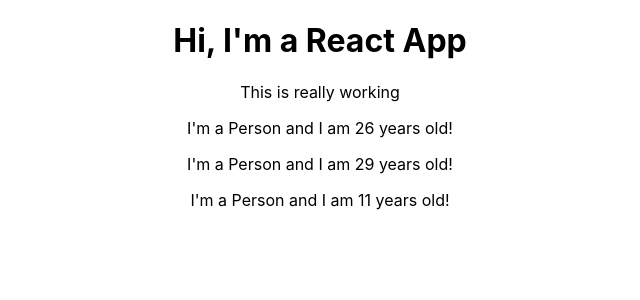
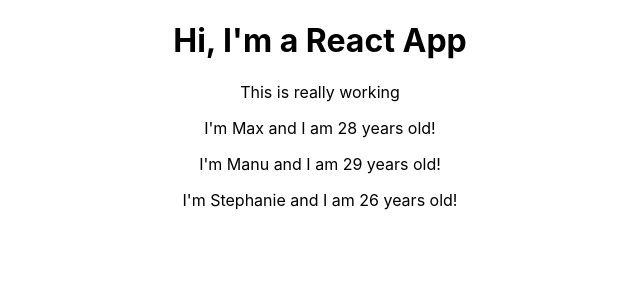
Before and after one commit to RdotSilva/React-Complete-Guide-Course, a React (Create React App) app: page / in a window 1280 px wide. Shown: the top 300 px of the page, without its empty margins (320-960 px from the left). Built offline with nearby package versions, Linux system fonts and the light colour scheme.

Commit message:
Add props to Person

```diff
--- a/src/App.js
+++ b/src/App.js
@@ -8,9 +8,9 @@ class App extends Component {
       <div className="App">
         <h1>Hi, I'm a React App</h1>
         <p>This is really working</p>
-        <Person />
-        <Person />
-        <Person />
+        <Person name="Max" age="28" />
+        <Person name="Manu" age="29">My Hobbies: Racing</Person>
+        <Person name="Stephanie" age="26"/>
       </div>
     );
 
--- a/src/Person/Person.js
+++ b/src/Person/Person.js
@@ -1,7 +1,7 @@
 import React from 'react';
 
-const person = () => {
-    return <p>I'm a Person and I am {Math.floor(Math.random() * 30)} years old!</p>
+const person = (props) => {
+    return <p>I'm {props.name} and I am {props.age} years old!</p>
 };
 
 
```
